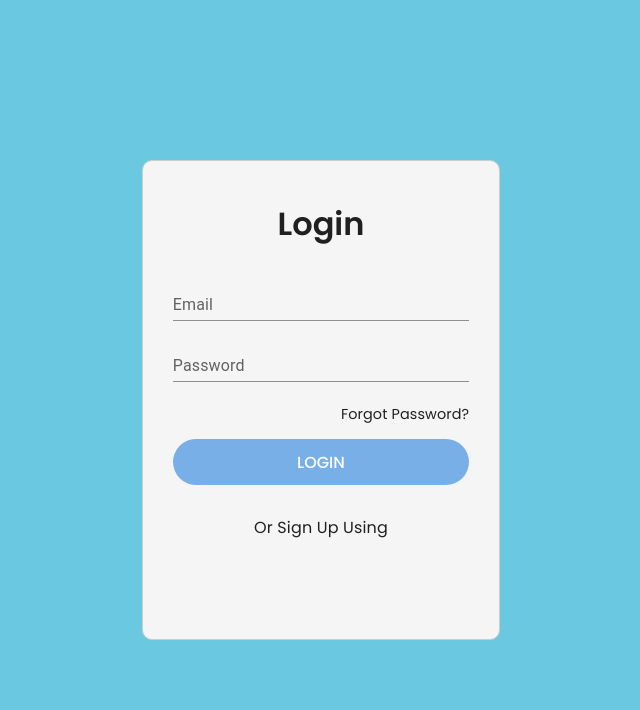
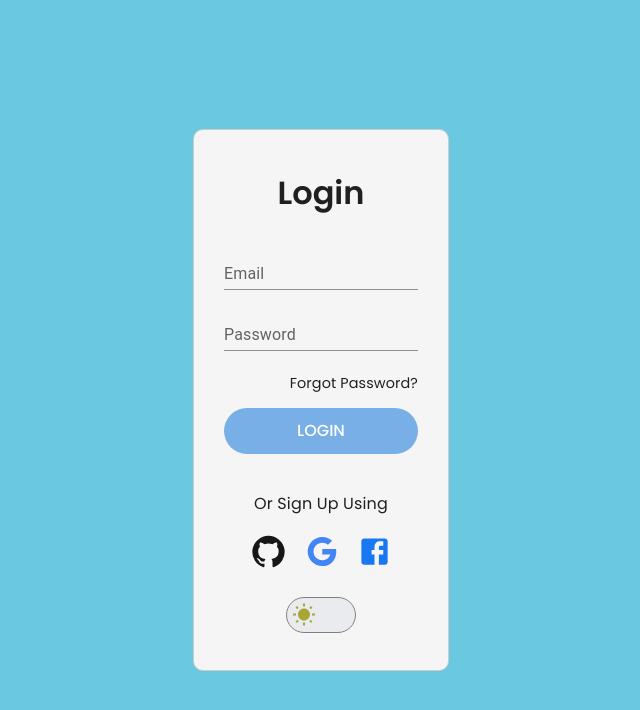
Before and after one commit to zuzimajo1/Personal-Knowledge-Management, a React (Vite) app in the folder frontend/: page / in a window 1280 px wide. Shown: the top 710 px of the page, without its empty margins (319-959 px from the left). Built offline with nearby package versions, Linux system fonts and the light colour scheme.

Commit message:
adding icons to login form

```diff
--- a/frontend/src/pages/Auth.tsx
+++ b/frontend/src/pages/Auth.tsx
@@ -2,11 +2,12 @@ import type React from 'react'
 import { AuthSection, Container, MainContainer } from '../styles/Container.styled'
 import { ButtonComponent, TypographyText } from '../components';
 import { Form, Input } from '../styles/Auth.styled';
-
+import { IconButton, Stack } from '@mui/material';
+import { Brightness3, Facebook, GitHub, Google, WbSunny } from '@mui/icons-material';
+import { useTheme } from '@mui/material/styles';
 
 
 export const Auth: React.FC = ()=> {
-
 return (
   <MainContainer>
     <AuthSection>
@@ -18,9 +19,8 @@ return (
 
 
  const LoginContainer: React.FC = ()=>{
-
   return (
-    <Container width='calc(28vw)' height='60vh' justifyContent='center' alignItems='center' backgroundColorLight='#f5f5f5' backgroundColorDark='#333' borderRadius='10px' border='1px solid #ccc' >
+    <Container width='calc(20vw)' height='auto' justifyContent='center' alignItems='center' backgroundColorLight='#f5f5f5' backgroundColorDark='#333' borderRadius='10px' border='1px solid #ccc' >
       <LoginWrapper/>
     </Container>
   )
@@ -49,11 +49,34 @@ const LoginForm: React.FC = ()=>{
 
 
 const LoginOptions: React.FC = ()=>{
+  const theme = useTheme();
+
+
+
   return (
-
     <Container width='100%' margin='var(--margin-md) 0'>
-      <TypographyText text='Or Sign Up Using'  textAlign='center'/>
-
+      <TypographyText text='Or Sign Up Using'  textAlign='center' margin='var(--margin-xs) 0 var(--margin-sm) 0'/>
+        <Stack direction='row' alignContent='center' justifyContent='center' spacing={1}>
+          <IconButton size="small">
+            <GitHub fontSize="large" htmlColor="#181717" />
+          </IconButton>
+          <IconButton size="small">
+            <Google fontSize="large" htmlColor="#4285F4" />
+          </IconButton>
+          <IconButton size="small" >
+            <Facebook fontSize="large" htmlColor="#1877F3"  />
+          </IconButton>
+        </Stack>
+        <Container display='flex' flexDirection='row' justifyContent='center' width='100%' height='auto' margin='var(--margin-lg) 0 0 0'>
+        <Container border='1px solid gray' height='auto' width='auto' backgroundColorLight='#e9ebeeff' borderRadius='2rem'>
+          <IconButton size='small' sx={{ visibility: theme.palette.mode === 'light' ? 'visible' : 'hidden', animation: 'fadeIn 0.5s' }}>
+            <WbSunny fontSize='medium' htmlColor='#a7a738ff'  />
+          </IconButton>
+          <IconButton size='small' sx={{ visibility: theme.palette.mode === 'dark' ? 'visible' : 'hidden', animation: 'fadeIn 0.5s' }}>
+          <Brightness3 fontSize='medium' htmlColor='#4d4d7dff'  />
+          </IconButton>
+        </Container>
+        </Container>
     </Container>
   )
 }
```
